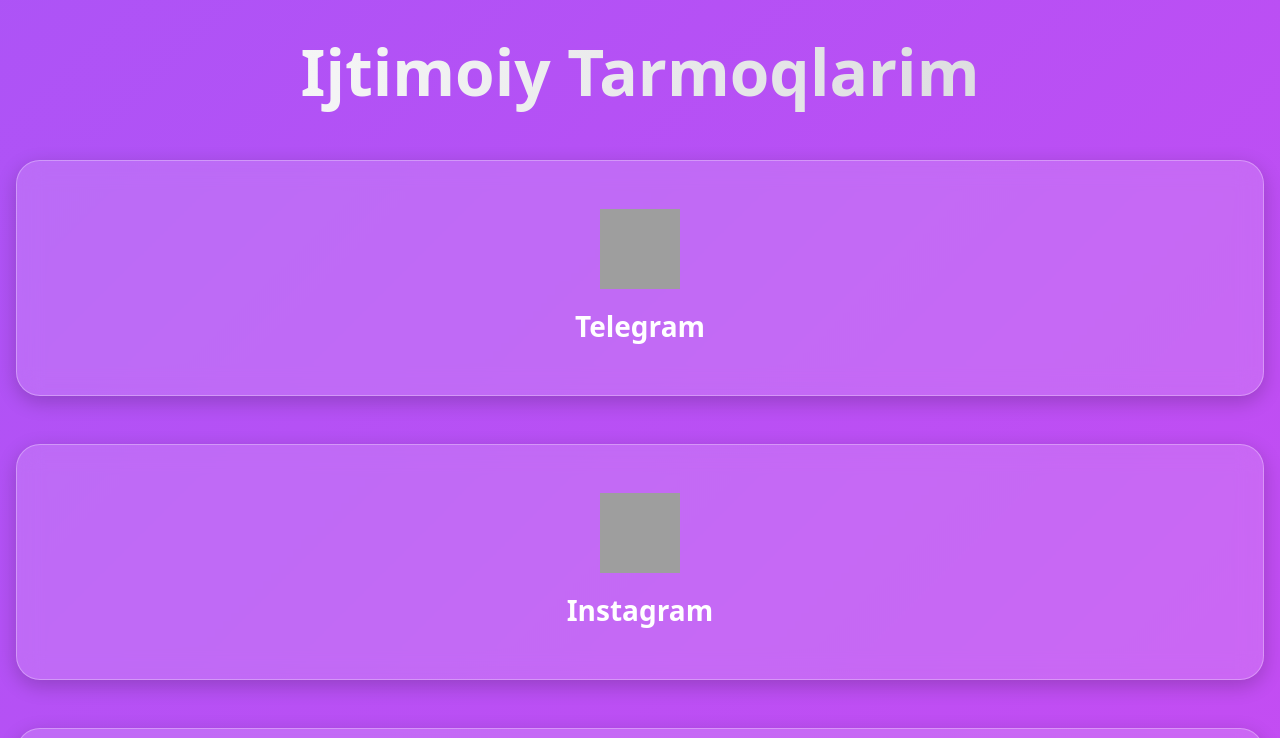
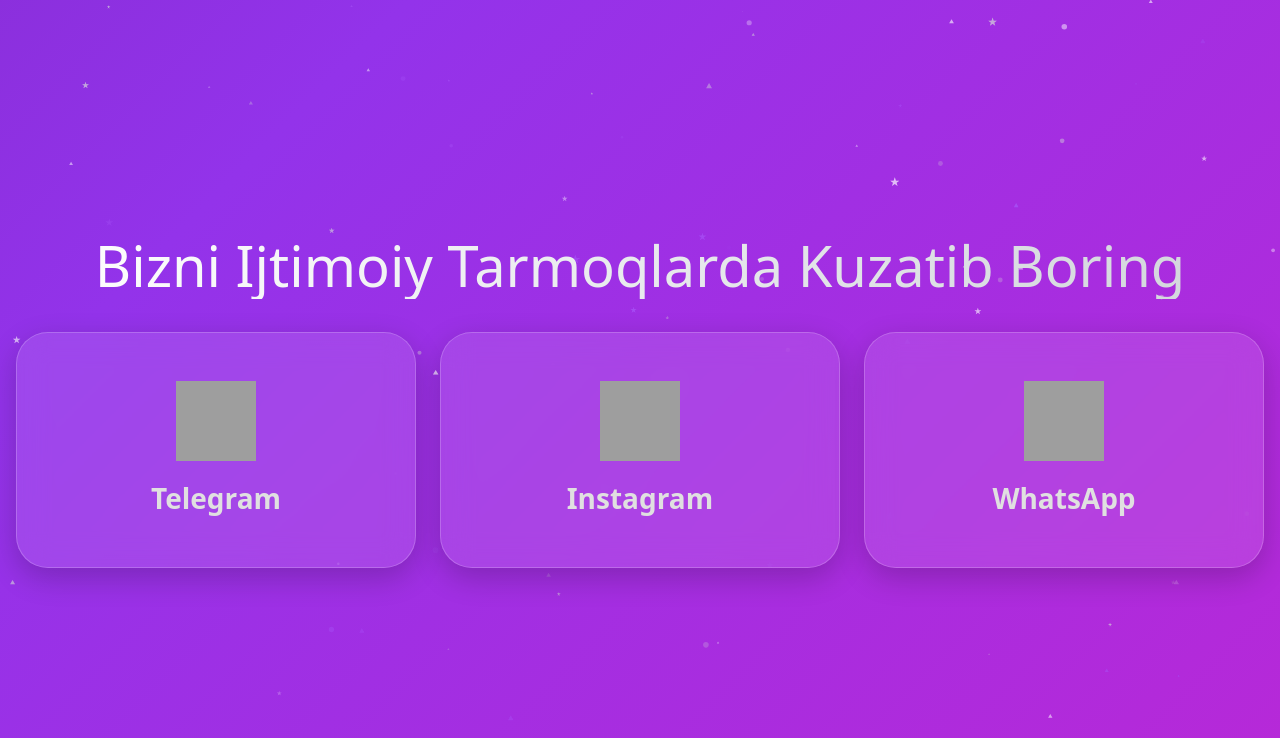
Before and after one commit to Shaxa813/Nodirbek, a plain HTML site: page index.html in a window 1280 px wide. Shown: the top 738 px of the page. Drawn offline with nearby package versions, Linux system fonts and the light colour scheme; grey boxes are pictures that could not be loaded.

Commit message:
Update index.html

```diff
--- a/index.html
+++ b/index.html
@@ -42,123 +42,127 @@
 <head>
   <meta charset="UTF-8">
   <meta name="viewport" content="width=device-width, initial-scale=1.0">
-  <title>Ijtimoiy Tarmoqlar</title>
+  <title>Ijtimoiy Tarmoqlarim</title>
   <!-- Tailwind CSS CDN -->
   <script src="https://cdn.tailwindcss.com"></script>
+  <!-- Particles.js CDN -->
+  <script src="https://cdn.jsdelivr.net/npm/particles.js@2.0.0/particles.min.js"></script>
   <style>
-    /* Silliq gradient fon */
+    /* Orqa fon dizayni */
     body {
-      background: linear-gradient(135deg, #6b21a8, #a855f7, #d946ef);
-      background-size: 400% 400%;
-      animation: gradientFlow 15s ease infinite;
+      background: linear-gradient(135deg, #6b21a8, #9333ea, #c026d3);
+      background-size: 200% 200%;
+      animation: subtleGradient 20s ease infinite;
       margin: 0;
       padding: 0;
       overflow-x: hidden;
       overflow-y: auto;
-      height: auto;
+      min-height: 100vh;
     }
-    @keyframes gradientFlow {
-      0% { background-position: 0% 50%; }
-      50% { background-position: 100% 50%; }
-      100% { background-position: 0% 50%; }
+    @keyframes subtleGradient {
+      0% { background-position: 0% 0%; }
+      50% { background-position: 100% 100%; }
+      100% { background-position: 0% 0%; }
+    }
+    /* Particles sozlamalari (qimirlab turuvchi effekt) */
+    #particles-js {
+      position: absolute;
+      width: 100%;
+      height: 100%;
+      top: 0;
+      left: 0;
+      z-index: -1;
     }
     /* Shisha effekti kartalar */
     .social-card {
+      background: rgba(255, 255, 255, 0.1);
+      backdrop-filter: blur(15px);
+      border: 1px solid rgba(255, 255, 255, 0.2);
+      border-radius: 2rem;
+      padding: 2.5rem;
+      transition: all 0.5s ease-out;
+      box-shadow: 0 10px 30px rgba(0, 0, 0, 0.2);
+      transform: perspective(1000px) rotateY(0deg);
+    }
+    .social-card:hover, .social-card:active {
+      transform: perspective(1000px) rotateY(10deg) scale(1.1);
+      box-shadow: 0 20px 40px rgba(0, 0, 0, 0.3);
       background: rgba(255, 255, 255, 0.15);
-      backdrop-filter: blur(12px);
-      border: 1px solid rgba(255, 255, 255, 0.3);
-      transition: all 0.3s ease;
-      box-shadow: 0 6px 20px rgba(0, 0, 0, 0.2);
-      border-radius: 1.5rem;
-      padding: 2rem;
-      margin: 1rem 0;
-    }
-    .social-card:active {
-      transform: scale(0.95);
-      box-shadow: 0 10px 25px rgba(0, 0, 0, 0.3);
-      background: rgba(255, 255, 255, 0.25);
     }
     /* Ikonka animatsiyasi */
     .social-icon {
-      transition: transform 0.4s ease, filter 0.4s ease;
-      width: 60px;
-      height: 60px;
+      transition: transform 0.6s ease, filter 0.6s ease;
+      width: 70px;
+      height: 70px;
     }
-    .social-card:active .social-icon {
-      transform: scale(1.15);
-      filter: brightness(1.3);
+    .social-card:hover .social-icon, .social-card:active .social-icon {
+      transform: rotate(360deg) scale(1.2);
+      filter: brightness(1.5);
     }
     /* Matn animatsiyasi */
     .social-text {
-      transition: color 0.4s ease, transform 0.4s ease;
-      font-size: 1.25rem;
+      transition: color 0.6s ease, transform 0.6s ease;
+      font-size: 1.5rem;
       font-weight: bold;
+      color: #e0e0e0;
     }
-    .social-card:active .social-text {
+    .social-card:hover .social-text, .social-card:active .social-text {
       color: #ffffff;
-      transform: translateY(-5px);
+      transform: translateY(-8px);
     }
     /* Maxsus ranglar */
-    .telegram:active .social-text { color: #0088cc; }
-    .instagram:active .social-text { color: #e1306c; }
-    .whatsapp:active .social-text { color: #25d366; }
+    .telegram:hover .social-text, .telegram:active .social-text { color: #0088cc; }
+    .instagram:hover .social-text, .instagram:active .social-text { color: #e1306c; }
+    .whatsapp:hover .social-text, .whatsapp:active .social-text { color: #25d366; }
     /* Sahifa yuklanish animatsiyasi */
     .fade-in {
       opacity: 0;
-      animation: fadeInUp 0.6s ease-out forwards;
+      animation: fadeInUp 1s ease-out forwards;
     }
     @keyframes fadeInUp {
-      0% { opacity: 0; transform: translateY(30px); }
-      100% { opacity: 1; transform: translateY(0); }
+      0% { opacity: 0; transform: translateY(50px) rotateX(-15deg); }
+      100% { opacity: 1; transform: translateY(0) rotateX(0deg); }
     }
     /* Sarlavha gradienti */
     .gradient-text {
-      background: linear-gradient(90deg, #ffffff, #d4d4d8);
+      background: linear-gradient(90deg, #ffffff, #d1d5db);
       -webkit-background-clip: text;
       -webkit-text-fill-color: transparent;
-      font-size: 2rem;
-      margin-bottom: 1.5rem;
+      font-size: 2.5rem;
+      font-weight: extrabold;
+      margin-bottom: 2rem;
+      line-height: 1.2;
     }
-    /* Responsivlik uchun sozlamalar */
+    /* Responsivlik */
     @media (max-width: 640px) {
-      .social-card {
-        padding: 2.5rem;
-        margin: 1.5rem 1rem;
-      }
-      .social-icon {
-        width: 70px;
-        height: 70px;
-      }
-      .social-text {
-        font-size: 1.5rem;
-      }
-      .gradient-text {
-        font-size: 2.5rem;
-      }
-      .container {
-        padding: 1rem;
-      }
+      .social-card { padding: 2rem; margin: 1rem; }
+      .social-icon { width: 60px; height: 60px; }
+      .social-text { font-size: 1.25rem; }
+      .gradient-text { font-size: 2rem; }
+      .grid { grid-template-columns: 1fr; }
     }
     @media (min-width: 641px) and (max-width: 1024px) {
       .social-card { padding: 2.5rem; }
       .social-icon { width: 70px; height: 70px; }
       .social-text { font-size: 1.5rem; }
-      .gradient-text { font-size: 3rem; }
+      .gradient-text { font-size: 2.5rem; }
       .grid { grid-template-columns: 1fr 1fr; }
     }
     @media (min-width: 1025px) {
       .social-card { padding: 3rem; }
       .social-icon { width: 80px; height: 80px; }
       .social-text { font-size: 1.75rem; }
-      .gradient-text { font-size: 4rem; }
+      .gradient-text { font-size: 3.5rem; }
       .grid { grid-template-columns: 1fr 1fr 1fr; }
     }
   </style>
 </head>
-<body class="flex flex-col items-center justify-start text-white">
-  <div class="container mx-auto px-4 py-6 text-center">
-    <h1 class="font-extrabold gradient-text fade-in" style="animation-delay: 0.1s;">Ijtimoiy Tarmoqlarim</h1>
-    <div class="grid grid-cols-1 gap-4">
+<body class="flex items-center justify-center text-white relative">
+  <!-- Particles fon -->
+  <div id="particles-js"></div>
+  <div class="container mx-auto px-4 py-8 text-center relative z-10">
+    <h1 class="gradient-text fade-in" style="animation-delay: 0.1s;">Bizni Ijtimoiy Tarmoqlarda Kuzatib Boring</h1>
+    <div class="grid gap-6">
       <!-- Telegram -->
       <a href="https://t.me/yourtelegram" target="_blank" class="social-card telegram flex flex-col items-center justify-center fade-in" style="animation-delay: 0.2s;">
         <img src="https://img.icons8.com/color/80/000000/telegram-app.png" alt="Telegram" class="social-icon mb-4">
@@ -176,5 +180,25 @@
       </a>
     </div>
   </div>
+  <script>
+    // Particles.js sozlamalari (qimirlab turuvchi effekt)
+    particlesJS('particles-js', {
+      particles: {
+        number: { value: window.innerWidth < 640 ? 40 : 80, density: { enable: true, value_area: 800 } },
+        color: { value: ['#ffffff', '#d4d4d8', '#a855f7'] }, // Ko'p rangli zarralar
+        shape: { type: ['circle', 'triangle', 'star'], stroke: { width: 0 } },
+        opacity: { value: 0.5, random: true, anim: { enable: true, speed: 1, opacity_min: 0.1 } },
+        size: { value: 3, random: true, anim: { enable: true, speed: 3, size_min: 1 } },
+        line_linked: { enable: false },
+        move: { enable: true, speed: 2, direction: 'none', random: true, straight: false, out_mode: 'bounce' }
+      },
+      interactivity: {
+        detect_on: 'canvas',
+        events: { onhover: { enable: window.innerWidth >= 640, mode: 'bubble' }, onclick: { enable: true, mode: 'push' } },
+        modes: { bubble: { distance: 150, size: 5, duration: 2, opacity: 0.8 }, push: { particles_nb: 3 } }
+      },
+      retina_detect: true
+    });
+  </script>
 </body>
 </html>
```
